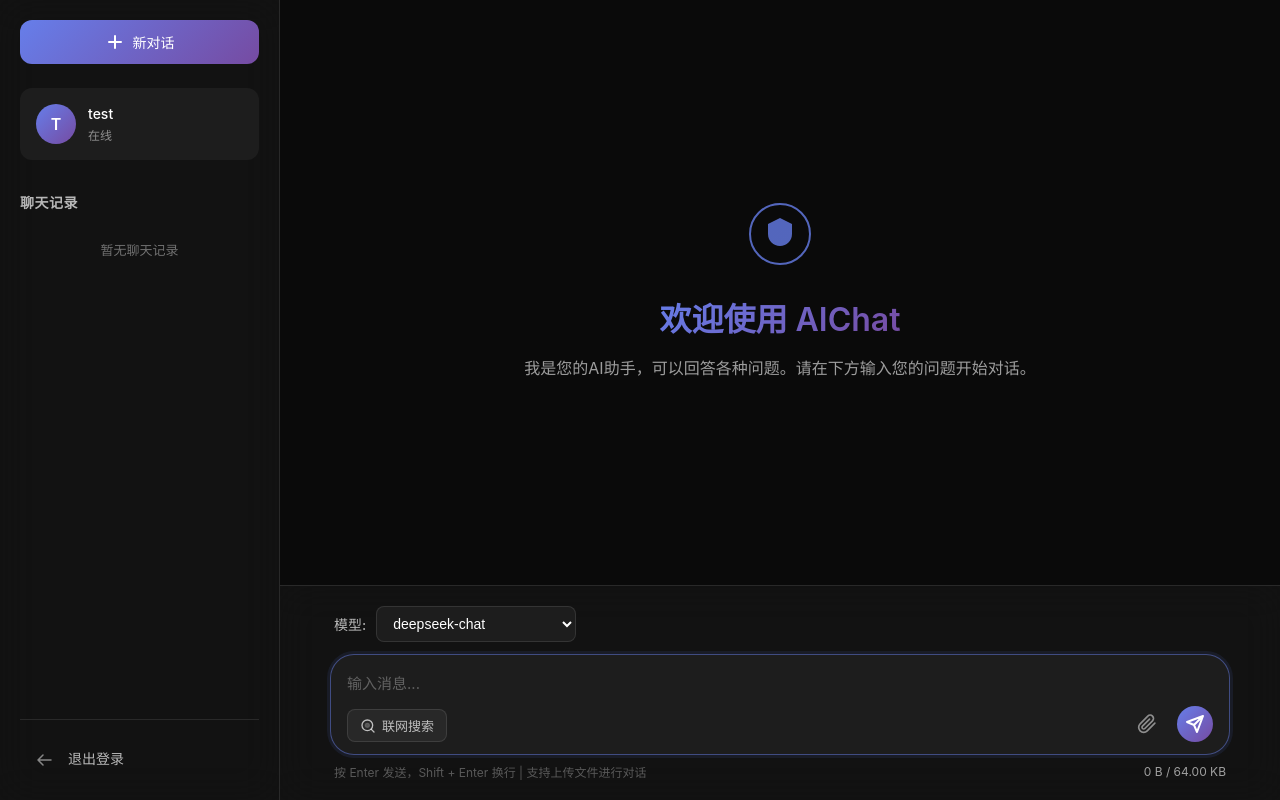
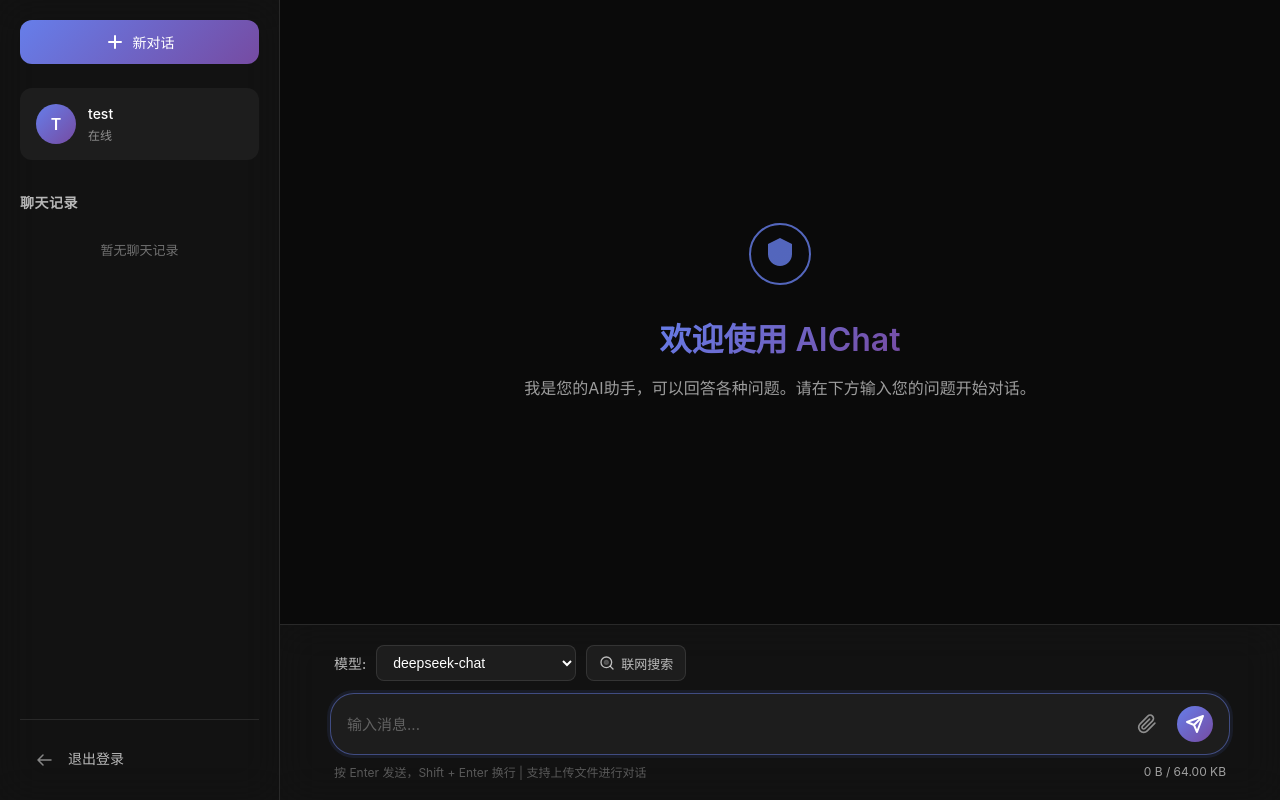
Before and after one commit to wisdomfriend/AIChat, a Flask app: page /chat in a window 1280 px wide. Run offline with Flask 3, Linux system fonts and the light colour scheme; the visitor is signed in with stand-in values (Sample User, id 1); data comes from the database, SQL or seed files in the repository; data that the repository does not hold is empty; some libraries are stand-ins or nearby versions.

Commit message:
1 联网搜索的按钮修改

```diff
--- a/flask_app/static/css/chat.css
+++ b/flask_app/static/css/chat.css
@@ -719,6 +719,7 @@
     gap: 10px;
     margin-bottom: 12px;
     padding: 0 4px;
+    flex-wrap: wrap;
 }
 
 .model-selector-label {
@@ -730,6 +731,7 @@
 .model-selector {
     flex: 1;
     max-width: 200px;
+    height: 36px;
     padding: 8px 12px;
     background: rgba(255, 255, 255, 0.05);
     border: 1px solid rgba(255, 255, 255, 0.1);
@@ -739,6 +741,7 @@
     cursor: pointer;
     outline: none;
     transition: all 0.3s ease;
+    box-sizing: border-box;
 }
 
 .model-selector:hover {
@@ -904,6 +907,7 @@
     display: flex;
     align-items: center;
     gap: 6px;
+    height: 36px;
     padding: 6px 12px;
     background: rgba(255, 255, 255, 0.05);
     border: 1px solid rgba(255, 255, 255, 0.1);
@@ -914,6 +918,7 @@
     cursor: pointer;
     transition: all 0.2s ease;
     white-space: nowrap;
+    box-sizing: border-box;
 }
 
 .action-button:hover {
--- a/flask_app/templates/chat.html
+++ b/flask_app/templates/chat.html
@@ -100,6 +100,14 @@
                         <select id="llmProviderSelect" class="model-selector" onchange="handleModelChange()">
                             <option value="">加载中...</option>
                         </select>
+                        <button id="webSearchButton" class="action-button" onclick="toggleWebSearch()" title="联网搜索">
+                            <svg width="16" height="16" viewBox="0 0 24 24" fill="none" stroke="currentColor" stroke-width="2" stroke-linecap="round" stroke-linejoin="round">
+                                <circle cx="11" cy="11" r="8"></circle>
+                                <path d="m21 21-4.35-4.35"></path>
+                                <circle cx="11" cy="11" r="3" fill="currentColor" opacity="0.3"></circle>
+                            </svg>
+                            <span>联网搜索</span>
+                        </button>
                     </div>
 
                     <!-- 已选择的文件显示区域 -->
@@ -114,17 +122,6 @@
                                 rows="1"
                                 onkeydown="handleKeyDown(event)"
                             ></textarea>
-                            <!-- 功能按钮组 -->
-                            <div class="input-actions">
-                                <button id="webSearchButton" class="action-button" onclick="toggleWebSearch()" title="联网搜索">
-                                    <svg width="16" height="16" viewBox="0 0 24 24" fill="none" stroke="currentColor" stroke-width="2" stroke-linecap="round" stroke-linejoin="round">
-                                        <circle cx="11" cy="11" r="8"></circle>
-                                        <path d="m21 21-4.35-4.35"></path>
-                                        <circle cx="11" cy="11" r="3" fill="currentColor" opacity="0.3"></circle>
-                                    </svg>
-                                    <span>联网搜索</span>
-                                </button>
-                            </div>
                         </div>
                         <!-- 文件上传按钮 -->
                         <button id="uploadButton" class="upload-button" onclick="triggerFileUpload()" title="上传文件">
```
